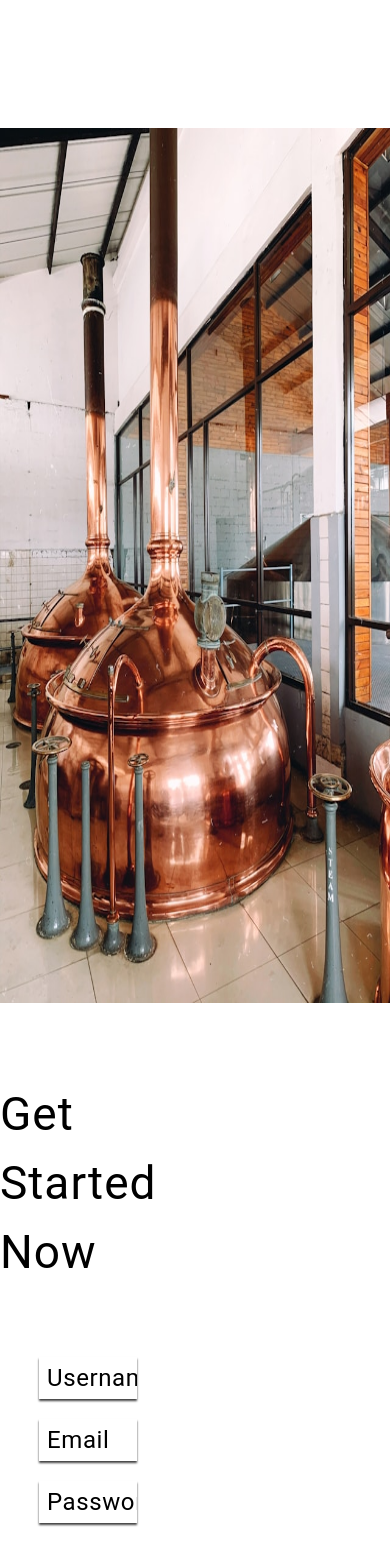
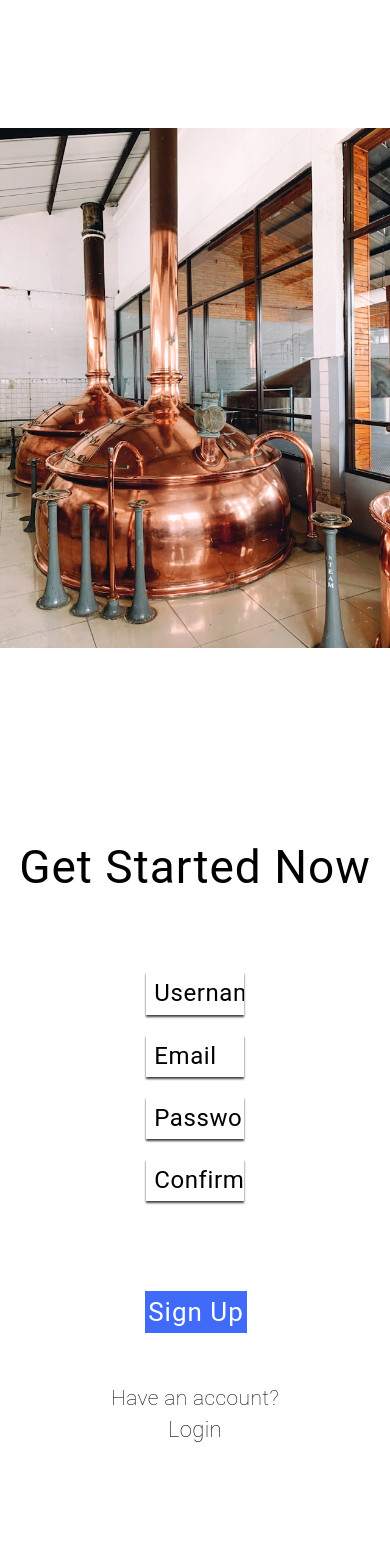
Before and after one commit to chamer079/just-a-dram-too, a React (Vite) app: page /sign-up in a window 390 px wide. Shown: the part 1200-2742 px from the top of the page. After the commit the page ends 2692 px from the top, so only its background shows below. Built offline with nearby package versions, Linux system fonts and the light colour scheme; no server answers.

Commit message:
adding responsive design to sign-up page

```diff
--- a/src/components/SignUp/SignUp.css
+++ b/src/components/SignUp/SignUp.css
@@ -22,16 +22,21 @@
   flex-flow: row wrap;
 }
 
+.pot-still-img {
+  width: 100%;
+  height: auto;
+}
+
 .sign-up-content {
   display: flex;
   flex-flow: column wrap;
   justify-content: center;
   align-items: center;
-  width: 45vw;
+  width: 54vw;
   height: 100vh;
 }
 .sign-up-headline {
-  margin: 60px 0 60px;
+  margin: 140px 0 60px;
 }
 
 input {
@@ -68,3 +73,32 @@ input {
   font-size: 26px;
   letter-spacing: 0.7px;
 }
+
+@media only screen and (max-width: 1392px){
+ /* .sign-up-section {
+  width: 100vw;
+ } */
+
+  .pot-still-img{
+    width: 80%;
+  }
+
+  .sign-up-content {
+
+
+    width: auto;
+
+    margin: 0;
+  }
+}
+
+@media only screen and (max-width: 1334px){
+  .sign-up-section {
+    flex-flow: column wrap;
+  }
+
+  .pot-still-img {
+    width: auto;
+    height: 50%;
+  }
+}
--- a/src/components/SignUp/SignUp.jsx
+++ b/src/components/SignUp/SignUp.jsx
@@ -40,10 +40,10 @@ const SignUpForm = () => {
     return !(username && email && password && password === passwordConf);
   };
 
-  const imgStyle = {
-    width: "850px",
-    height: "875px",
-  };
+  // const imgStyle = {
+  //   width: "100%",
+  //   height: "auto",
+  // };
 
   return (
     <main>
@@ -62,7 +62,7 @@ const SignUpForm = () => {
       </section>
       <section className="sign-up-section">
         <div className="sign-up-img">
-          <img style={imgStyle} src={PotStills} alt="pot stills" />
+          <img className="pot-still-img"  src={PotStills} alt="pot stills" />
         </div>
         <div className="sign-up-content">
           <h1 className="sign-up-headline">Get Started Now</h1>
```
Also changed, not shown: src/services/authService.js (+8 -0 lines).
